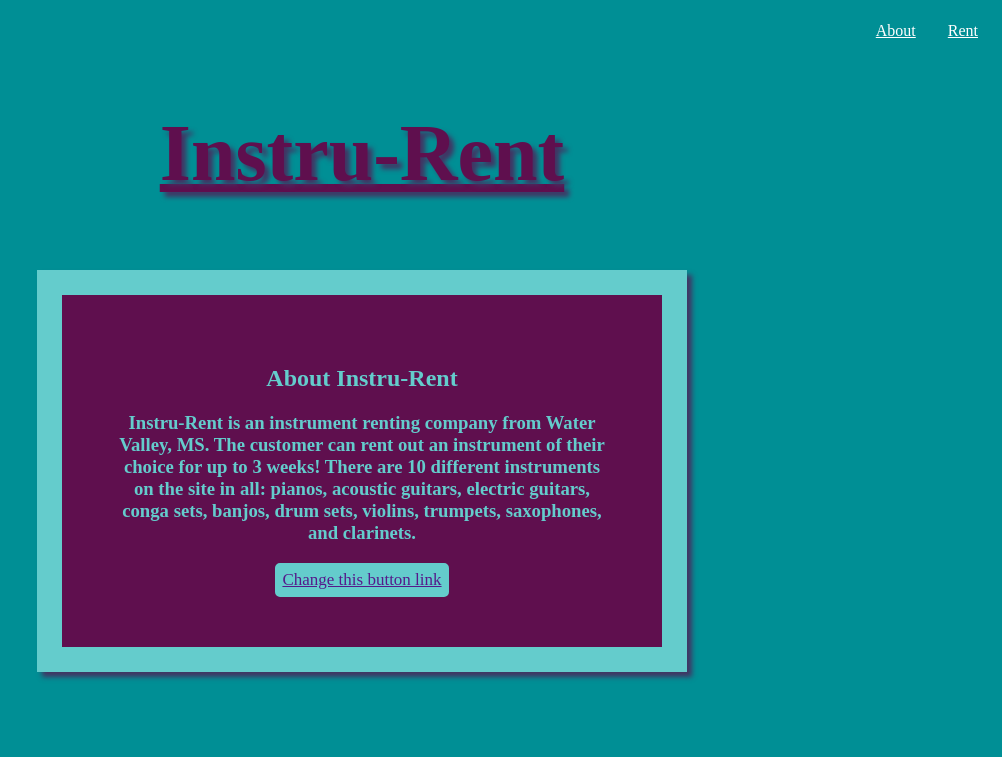
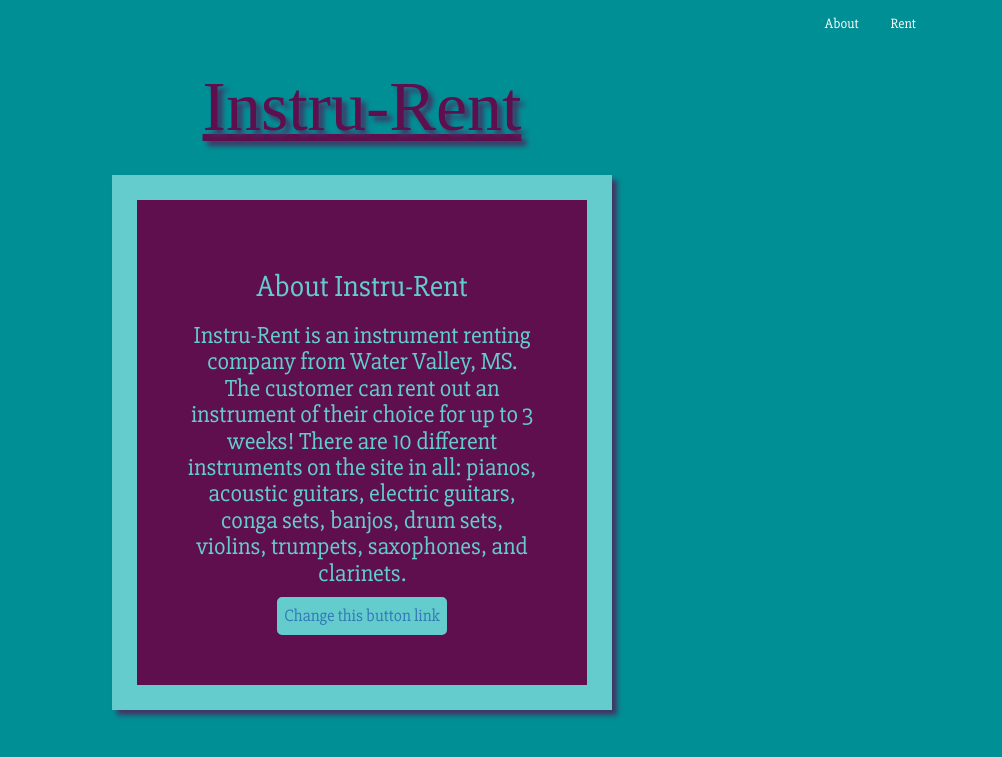
Before and after one commit to Milttreonna/django-page, a Django app: page /instrurent_app/index in a window 1280 px wide. Shown: the top 757 px of the page, without its empty margins (278-1280 px from the left). Run offline with Django 3.2, Linux system fonts and the light colour scheme; some libraries are stand-ins or nearby versions.

Commit message:
added google fonts link and bootstrap link

```diff
--- a/instrurent_app/templates/rentPage/index.html
+++ b/instrurent_app/templates/rentPage/index.html
@@ -1,6 +1,8 @@
 {% load static %}
 
 <head>
+    <link href="https://maxcdn.bootstrapcdn.com/bootstrap/3.3.7/css/bootstrap.min.css" rel="stylesheet" integrity="sha384-BVYiiSIFeK1dGmJRAkycuHAHRg32OmUcww7on3RYdg4Va+PmSTsz/K68vbdEjh4u" crossorigin="anonymous">
+    <link href="https://fonts.googleapis.com/css?family=Slabo+27px" rel="stylesheet">
     <link rel="stylesheet" type="text/css" href="{% static 'decor/style.css' %}" />
     <title> About Instru-Rent </title>
 </head>
```
